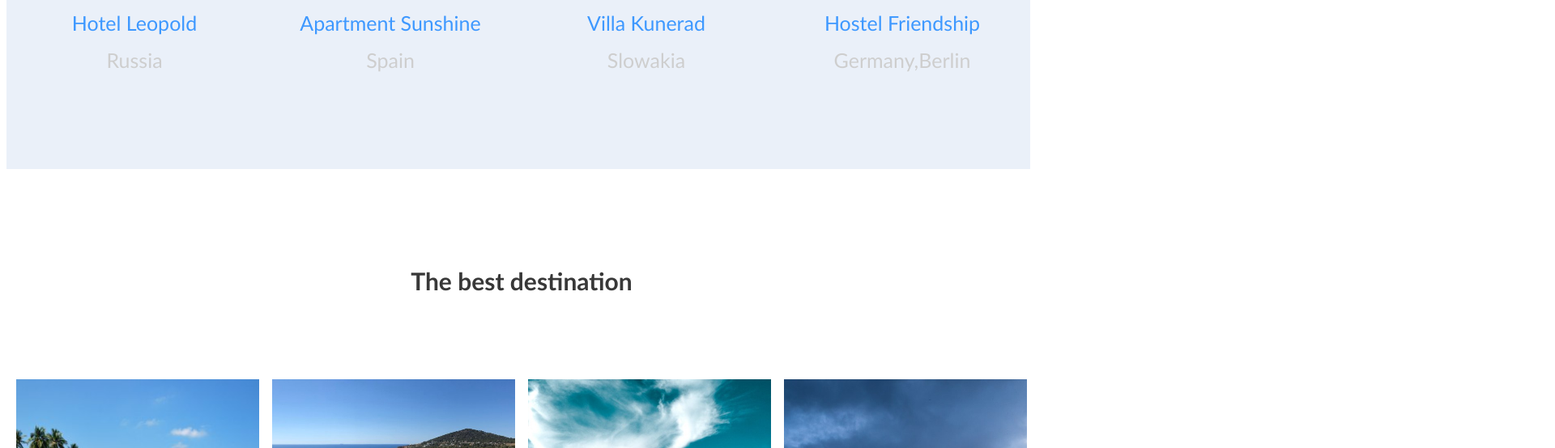
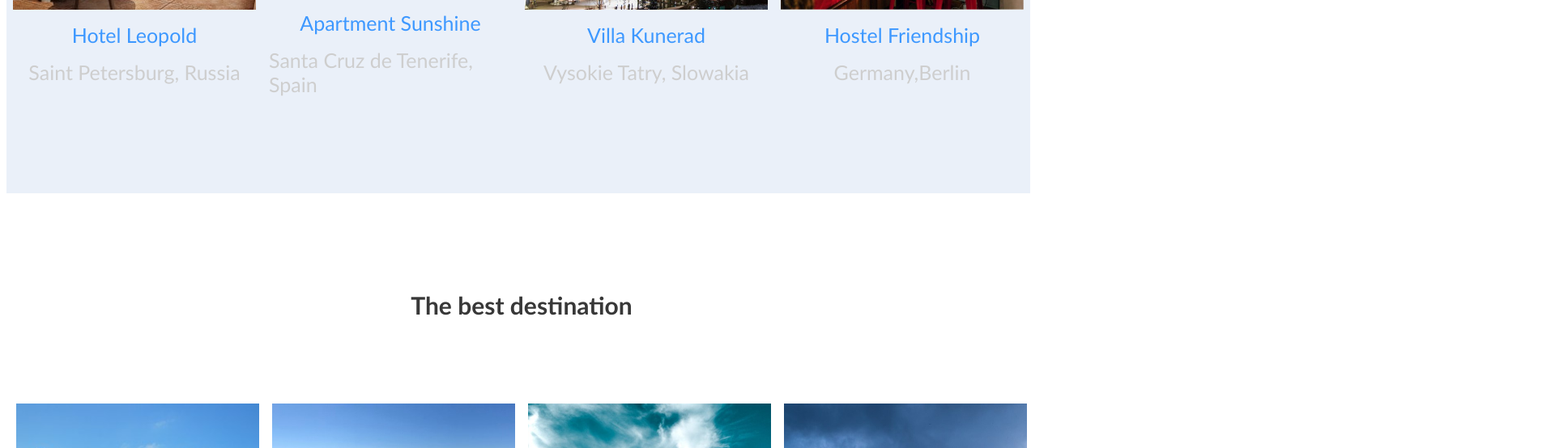
Before and after one commit to sofishkoss/solbeg-html, a website: page index.html in a window 1280 px wide. Shown: the part 1797-2351 px from the top of the page at 81% size, 1920 px wide, since content can reach past the window. Drawn offline with Linux system fonts and the light colour scheme.

Commit message:
27/12/23

```diff
--- a/index.html
+++ b/index.html
@@ -9,7 +9,7 @@
         <div class="background-first ">
           <div class="top">
              <div class="triphouse ">TripHouse</div>
-             <div class="stays"><div>Stays</div> <div>Attractions</div></div>
+             <div class="stays"><div>Stays</div> <div>Attractions</div><img src="assets/ic1.jpg"><img src="assets/ic2.jpg"></div>
           </div>
         </div>
         <section class="main">
@@ -64,7 +64,7 @@
                             class="middle_picture"
                         />
                         <div class="name_picture">Hotel Leopold</div>
-                        <div class="text_location">Russia</div>
+                        <div class="text_location">Saint Petersburg, Russia</div>
                     </div>
 
                     <div class="item_middle">
@@ -73,7 +73,7 @@
                             class="middle_picture"
                         />
                         <div class="name_picture">Apartment Sunshine</div>
-                        <div class="text_location">Spain</div>
+                        <div class="text_location">Santa Cruz de Tenerife, Spain</div>
                     </div>
 
                     <div class="item_middle">
@@ -82,7 +82,7 @@
                             class="middle_picture"
                         />
                         <div class="name_picture">Villa Kunerad</div>
-                        <div class="text_location">Slowakia</div>
+                        <div class="text_location">Vysokie Tatry, Slowakia</div>
                     </div>
 
                     <div class="item_middle">
--- a/styles/index.css
+++ b/styles/index.css
@@ -100,7 +100,7 @@
     font-size: 30px;
     font-weight: 600;
     color: #383838;
-    padding: ;
+
 }
 
 .name_picture {
```
Also changed, not shown: assets/ic1.jpg (added), assets/ic2.jpg (added).
